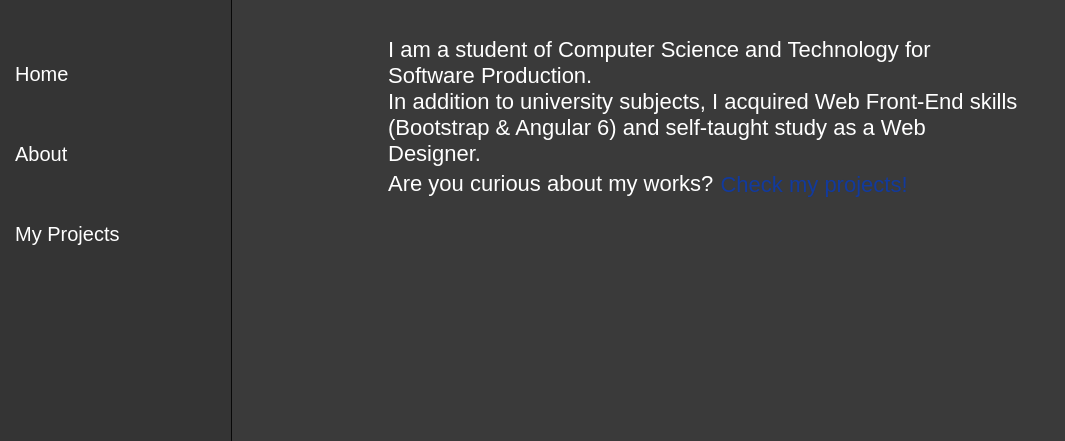
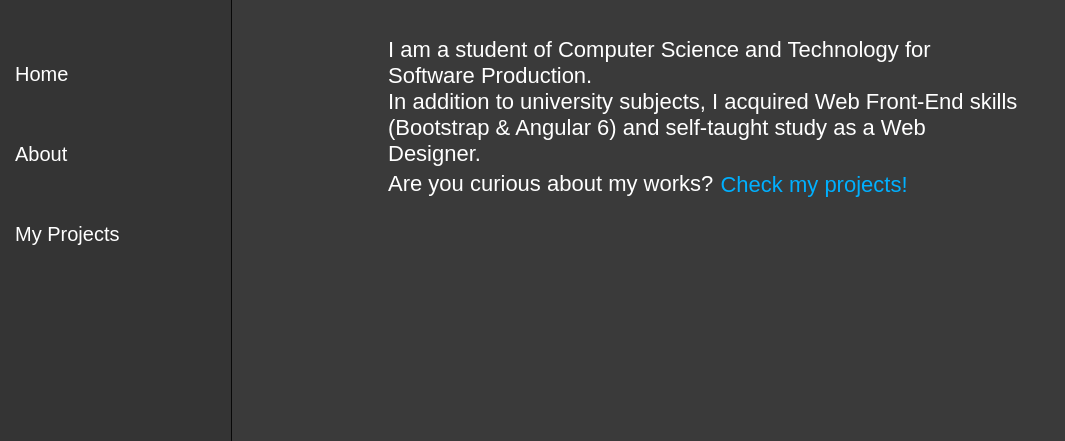
Before and after one commit to Sotoru/Portfolio, a plain HTML site: page index.html in a window 1280 px wide. Shown: the part 359-800 px from the top of the page, without its empty margins (0-1065 px from the left). Drawn offline with nearby package versions, Linux system fonts and the light colour scheme; a script that the page names is missing.

Commit message:
chanked link color

```diff
--- a/style/docs.css
+++ b/style/docs.css
@@ -280,7 +280,7 @@ p {
 a {
   display: inline-block;
   position: relative;
-  color: #123A9D;
+  color: #00B0FF;
   text-decoration: none;
   padding: 0.2em 0.05em;
 }
```
